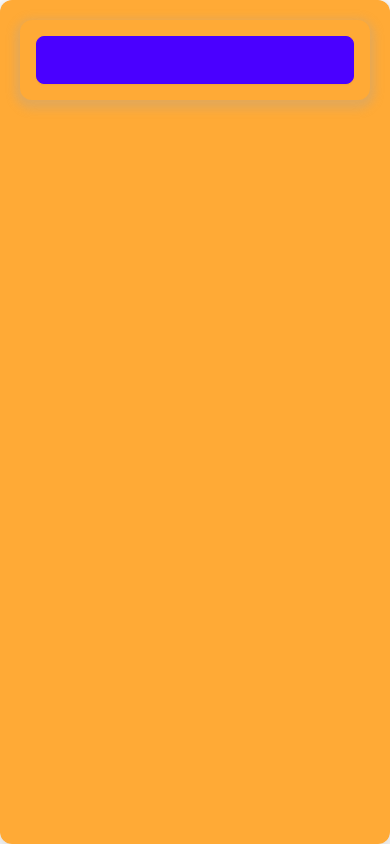
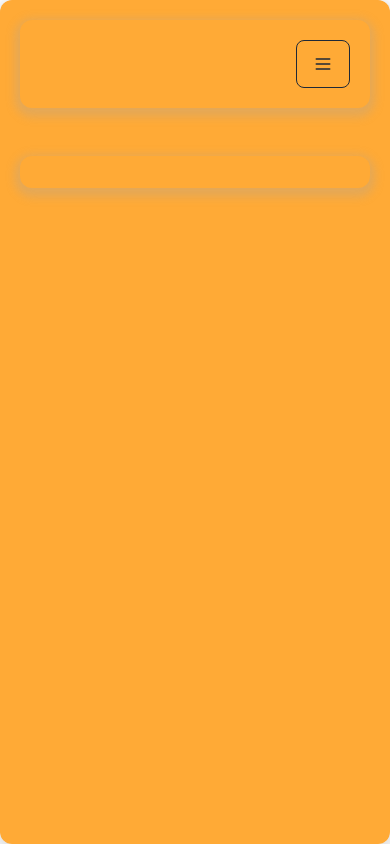
Before and after one commit to SWEDWEB-LIMITED/gnesta_indiska_client, a React (Vite) app: page /dashboard in a window 390 px wide. Built offline with nearby package versions, Linux system fonts and the light colour scheme.

Commit message:
improve sidebar opening btn

```diff
--- a/src/layout/Dashboard/Dashboard.tsx
+++ b/src/layout/Dashboard/Dashboard.tsx
@@ -7,16 +7,37 @@ const Dashboard = () => {
       <div className="container mx-auto p-5">
         <div className="drawer lg:drawer-open">
           <input id="my-drawer-2" type="checkbox" className="drawer-toggle" />
-          <div
-            style={{ boxShadow: "0px 4px 10px 5px rgba(167,167,167,0.3)" }}
-            className="drawer-content flex flex-col p-4 rounded-xl"
-          >
+          <div className="drawer-content flex flex-col">
             {/* Page content here */}
-            <label
-              htmlFor="my-drawer-2"
-              className="btn btn-primary drawer-button lg:hidden"
-            ></label>
-            <Outlet></Outlet>
+            <div
+              style={{ boxShadow: "0px 4px 10px 5px rgba(167,167,167,0.3)" }}
+              className="p-5 rounded-xl flex justify-end lg:hidden"
+            >
+              <label
+                htmlFor="my-drawer-2"
+                className="btn btn-outline drawer-button lg:hidden"
+              >
+                <svg
+                  xmlns="http://www.w3.org/2000/svg"
+                  fill="none"
+                  viewBox="0 0 24 24"
+                  className="inline-block w-5 h-5 stroke-current"
+                >
+                  <path
+                    strokeLinecap="round"
+                    strokeLinejoin="round"
+                    strokeWidth="2"
+                    d="M4 6h16M4 12h16M4 18h16"
+                  ></path>
+                </svg>
+              </label>
+            </div>
+            <div
+              style={{ boxShadow: "0px 4px 10px 5px rgba(167,167,167,0.3)" }}
+              className="p-4 mt-12 lg:mt-0 rounded-xl"
+            >
+              <Outlet></Outlet>
+            </div>
           </div>
           <div
             style={{ boxShadow: "0px 4px 10px 5px rgba(167,167,167,0.3)" }}
```
